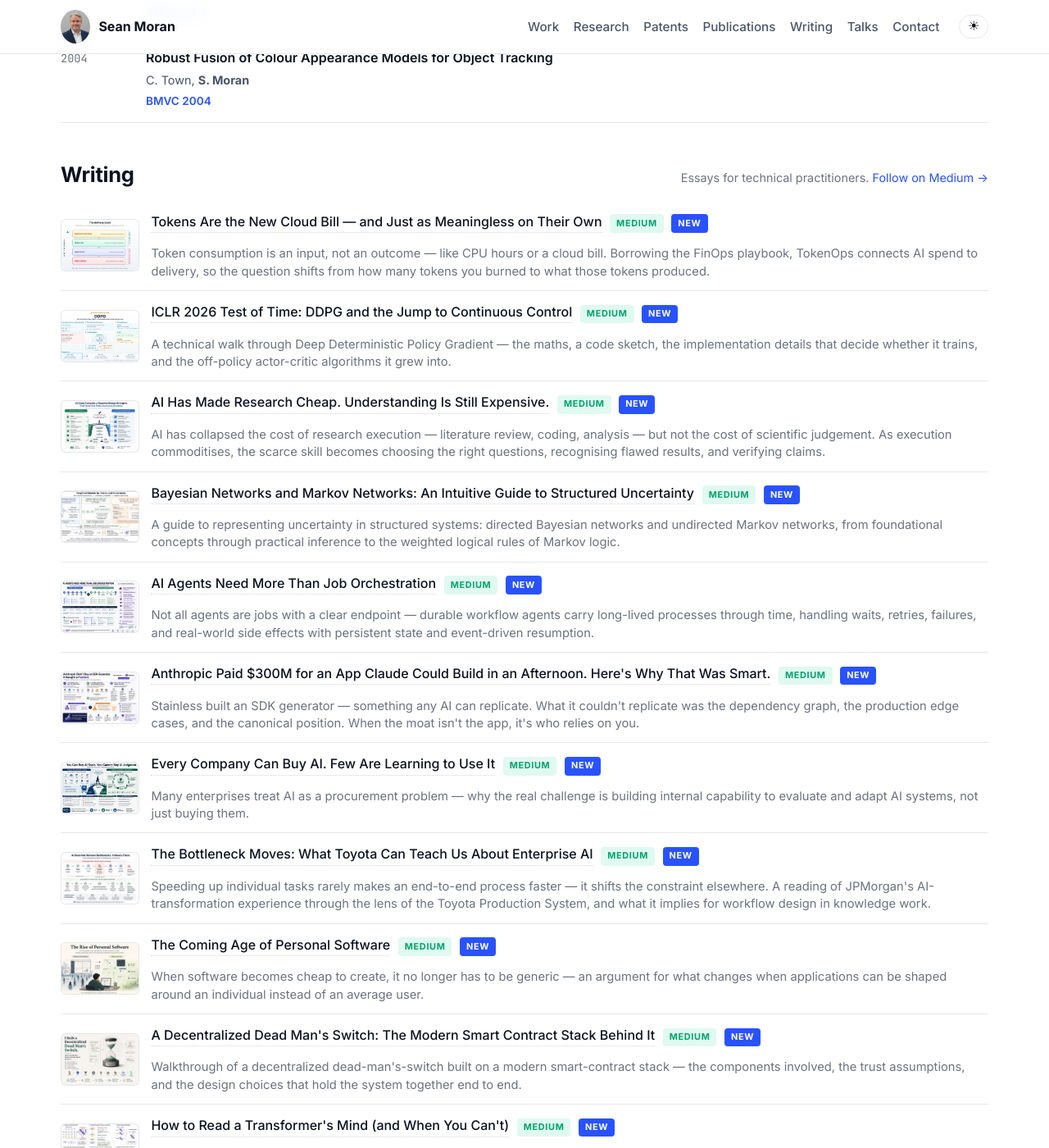
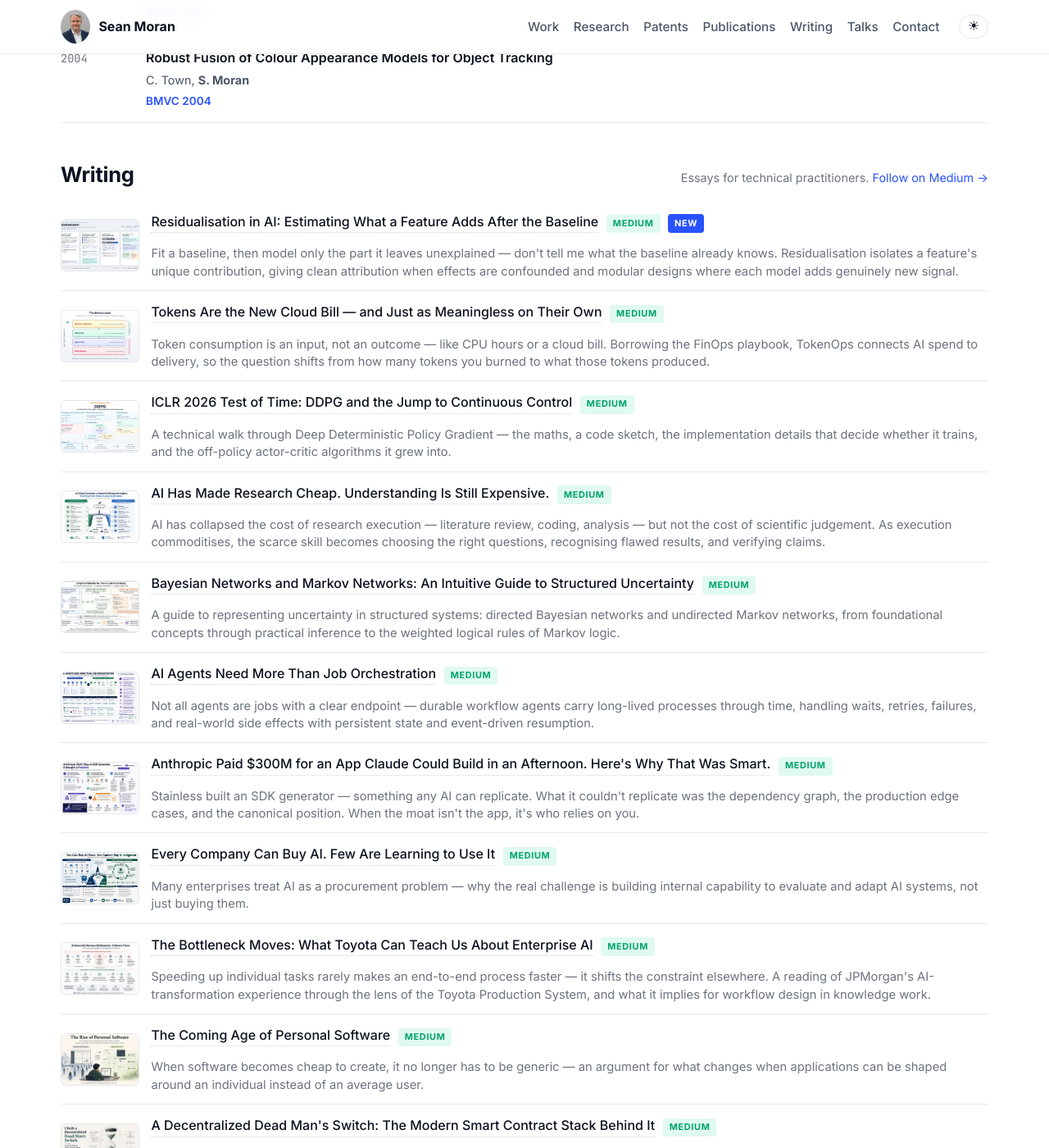
Before and after one commit to sjmoran/sjmoran.github.io, a Jekyll site: the page built from index.md, in a window 1280 px wide and 1400 px high, scrolled down 15084 px. Shown: the whole window at 82% size. Built offline with Jekyll 4.4.1, drawn with Linux system fonts in a browser that asks for light colours.

Commit message:
writing: add Residualisation article, retire stale New badges
New top entry linking the Medium piece 'Residualisation in AI:
Estimating What a Feature Adds After the Baseline', using the
landscape infographic as its thumbnail. Drops the 'New' badge from
all prior entries so it now marks only the latest article.

Co-Authored-By: Claude Opus 4.8 (1M context) <noreply@anthropic.com>

```diff
--- a/_includes/writing.html
+++ b/_includes/writing.html
@@ -6,12 +6,22 @@
 
   <ul class="writing-list">
     <li>
+      <a class="writing-thumb" href="https://medium.com/@sean.j.moran/residualisation-in-ai-estimating-what-a-feature-adds-after-the-baseline-96598ce50e6d" target="_blank" rel="noopener" aria-hidden="true" tabindex="-1">
+        <img src="/img/writing/residualisation.jpg" alt="">
+      </a>
+      <div class="writing-meta">
+        <a href="https://medium.com/@sean.j.moran/residualisation-in-ai-estimating-what-a-feature-adds-after-the-baseline-96598ce50e6d" target="_blank" rel="noopener">Residualisation in AI: Estimating What a Feature Adds After the Baseline</a>
+        <span class="badge badge-medium">Medium</span><span class="badge badge-new">New</span>
+        <p class="writing-blurb">Fit a baseline, then model only the part it leaves unexplained — don't tell me what the baseline already knows. Residualisation isolates a feature's unique contribution, giving clean attribution when effects are confounded and modular designs where each model adds genuinely new signal.</p>
+      </div>
+    </li>
+    <li>
       <a class="writing-thumb" href="https://medium.com/@sean.j.moran/tokenops-ai-token-spend-is-infrastructure-not-impact-8fefadd99574" target="_blank" rel="noopener" aria-hidden="true" tabindex="-1">
         <img src="/img/writing/tokenops-delivery-stack.jpg" alt="">
       </a>
       <div class="writing-meta">
         <a href="https://medium.com/@sean.j.moran/tokenops-ai-token-spend-is-infrastructure-not-impact-8fefadd99574" target="_blank" rel="noopener">Tokens Are the New Cloud Bill — and Just as Meaningless on Their Own</a>
-        <span class="badge badge-medium">Medium</span><span class="badge badge-new">New</span>
+        <span class="badge badge-medium">Medium</span>
         <p class="writing-blurb">Token consumption is an input, not an outcome — like CPU hours or a cloud bill. Borrowing the FinOps playbook, TokenOps connects AI spend to delivery, so the question shifts from how many tokens you burned to what those tokens produced.</p>
       </div>
     </li>
@@ -21,7 +31,7 @@
       </a>
       <div class="writing-meta">
         <a href="https://medium.com/@sean.j.moran/iclr-2026-test-of-time-ddpg-and-the-jump-to-continuous-control-f1216ffed895" target="_blank" rel="noopener">ICLR 2026 Test of Time: DDPG and the Jump to Continuous Control</a>
-        <span class="badge badge-medium">Medium</span><span class="badge badge-new">New</span>
+        <span class="badge badge-medium">Medium</span>
         <p class="writing-blurb">A technical walk through Deep Deterministic Policy Gradient — the maths, a code sketch, the implementation details that decide whether it trains, and the off-policy actor-critic algorithms it grew into.</p>
       </div>
     </li>
@@ -31,7 +41,7 @@
       </a>
       <div class="writing-meta">
         <a href="https://medium.com/@sean.j.moran/ai-has-made-research-cheap-understanding-is-still-expensive-ae36da3f5205" target="_blank" rel="noopener">AI Has Made Research Cheap. Understanding Is Still Expensive.</a>
-        <span class="badge badge-medium">Medium</span><span class="badge badge-new">New</span>
+        <span class="badge badge-medium">Medium</span>
         <p class="writing-blurb">AI has collapsed the cost of research execution — literature review, coding, analysis — but not the cost of scientific judgement. As execution commoditises, the scarce skill becomes choosing the right questions, recognising flawed results, and verifying claims.</p>
       </div>
     </li>
@@ -41,7 +51,7 @@
       </a>
       <div class="writing-meta">
         <a href="https://medium.com/@sean.j.moran/bayesian-networks-and-markov-networks-an-intuitive-guide-to-structured-uncertainty-a6a32180fe15" target="_blank" rel="noopener">Bayesian Networks and Markov Networks: An Intuitive Guide to Structured Uncertainty</a>
-        <span class="badge badge-medium">Medium</span><span class="badge badge-new">New</span>
+        <span class="badge badge-medium">Medium</span>
         <p class="writing-blurb">A guide to representing uncertainty in structured systems: directed Bayesian networks and undirected Markov networks, from foundational concepts through practical inference to the weighted logical rules of Markov logic.</p>
       </div>
     </li>
@@ -51,7 +61,7 @@
       </a>
       <div class="writing-meta">
         <a href="https://medium.com/@sean.j.moran/ai-agents-need-more-than-job-orchestration-43e493bb4749" target="_blank" rel="noopener">AI Agents Need More Than Job Orchestration</a>
-        <span class="badge badge-medium">Medium</span><span class="badge badge-new">New</span>
+        <span class="badge badge-medium">Medium</span>
         <p class="writing-blurb">Not all agents are jobs with a clear endpoint — durable workflow agents carry long-lived processes through time, handling waits, retries, failures, and real-world side effects with persistent state and event-driven resumption.</p>
       </div>
     </li>
@@ -61,7 +71,7 @@
       </a>
       <div class="writing-meta">
         <a href="https://medium.com/@sean.j.moran/anthropic-did-not-buy-an-sdk-generator-it-bought-a-position-in-the-ai-stack-6b3c8a9ebe52" target="_blank" rel="noopener">Anthropic Paid $300M for an App Claude Could Build in an Afternoon. Here's Why That Was Smart.</a>
-        <span class="badge badge-medium">Medium</span><span class="badge badge-new">New</span>
+        <span class="badge badge-medium">Medium</span>
         <p class="writing-blurb">Stainless built an SDK generator — something any AI can replicate. What it couldn't replicate was the dependency graph, the production edge cases, and the canonical position. When the moat isn't the app, it's who relies on you.</p>
       </div>
     </li>
@@ -71,7 +81,7 @@
       </a>
       <div class="writing-meta">
         <a href="https://medium.com/@sean.j.moran/you-can-buy-ai-tools-you-cannot-buy-ai-judgment-9be25853e872" target="_blank" rel="noopener">Every Company Can Buy AI. Few Are Learning to Use It</a>
-        <span class="badge badge-medium">Medium</span><span class="badge badge-new">New</span>
+        <span class="badge badge-medium">Medium</span>
         <p class="writing-blurb">Many enterprises treat AI as a procurement problem — why the real challenge is building internal capability to evaluate and adapt AI systems, not just buying them.</p>
       </div>
     </li>
@@ -81,7 +91,7 @@
       </a>
       <div class="writing-meta">
         <a href="https://medium.com/@sean.j.moran/ai-does-not-remove-bottlenecks-it-moves-them-68965b3692b2" target="_blank" rel="noopener">The Bottleneck Moves: What Toyota Can Teach Us About Enterprise AI</a>
-        <span class="badge badge-medium">Medium</span><span class="badge badge-new">New</span>
+        <span class="badge badge-medium">Medium</span>
         <p class="writing-blurb">Speeding up individual tasks rarely makes an end-to-end process faster — it shifts the constraint elsewhere. A reading of JPMorgan's AI-transformation experience through the lens of the Toyota Production System, and what it implies for workflow design in knowledge work.</p>
       </div>
     </li>
@@ -91,7 +101,7 @@
       </a>
       <div class="writing-meta">
         <a href="https://medium.com/@sean.j.moran/the-coming-age-of-personal-software-e2fff0a9e3d2" target="_blank" rel="noopener">The Coming Age of Personal Software</a>
-        <span class="badge badge-medium">Medium</span><span class="badge badge-new">New</span>
+        <span class="badge badge-medium">Medium</span>
         <p class="writing-blurb">When software becomes cheap to create, it no longer has to be generic — an argument for what changes when applications can be shaped around an individual instead of an average user.</p>
       </div>
     </li>
@@ -101,7 +111,7 @@
       </a>
       <div class="writing-meta">
         <a href="https://medium.com/@sean.j.moran/i-built-a-decentralized-dead-mans-switch-here-s-the-modern-smart-contract-stack-behind-it-b2ac1195a7a6" target="_blank" rel="noopener">A Decentralized Dead Man's Switch: The Modern Smart Contract Stack Behind It</a>
-        <span class="badge badge-medium">Medium</span><span class="badge badge-new">New</span>
+        <span class="badge badge-medium">Medium</span>
         <p class="writing-blurb">Walkthrough of a decentralized dead-man's-switch built on a modern smart-contract stack — the components involved, the trust assumptions, and the design choices that hold the system together end to end.</p>
       </div>
     </li>
@@ -111,7 +121,7 @@
       </a>
       <div class="writing-meta">
         <a href="https://medium.com/data-science-collective/how-to-read-a-transformers-mind-and-when-you-can-t-ccaedf4b83ea" target="_blank" rel="noopener">How to Read a Transformer's Mind (and When You Can't)</a>
-        <span class="badge badge-medium">Medium</span><span class="badge badge-new">New</span>
+        <span class="badge badge-medium">Medium</span>
         <p class="writing-blurb">What attention maps, residual streams, and hidden states can tell you about a transformer's internal computation, and the limits of current mechanistic-interpretability techniques.</p>
       </div>
     </li>
@@ -121,7 +131,7 @@
       </a>
       <div class="writing-meta">
         <a href="https://medium.com/@sean.j.moran/the-twelve-practical-patterns-i-wish-id-known-when-i-started-tinkering-with-forecasting-models-e88ae609ab27" target="_blank" rel="noopener">The Twelve Practical Patterns I Wish I'd Known When I Started Tinkering with Forecasting Models</a>
-        <span class="badge badge-medium">Medium</span><span class="badge badge-new">New</span>
+        <span class="badge badge-medium">Medium</span>
         <p class="writing-blurb">Practical lessons from time-series forecasting: split design, leakage, calibrated baselines, drift detection, and the recurring failure modes of naive models.</p>
       </div>
     </li>
@@ -131,7 +141,7 @@
       </a>
       <div class="writing-meta">
         <a href="https://medium.com/data-science-collective/effective-claude-code-workflows-in-2026-what-changed-and-what-works-now-c93ebc6f8f50" target="_blank" rel="noopener">Effective Claude Code Workflows in 2026: What Changed and What Works Now</a>
-        <span class="badge badge-medium">Medium</span><span class="badge badge-new">New</span>
+        <span class="badge badge-medium">Medium</span>
         <p class="writing-blurb">A working notebook on Claude Code in 2026 — hooks, skills, sub-agents, plan mode, and the workflow patterns that have proven useful in practice.</p>
       </div>
     </li>
@@ -141,7 +151,7 @@
       </a>
       <div class="writing-meta">
         <a href="https://medium.com/@sean.j.moran/before-chatgpt-the-2017-openai-emails-are-a-time-capsule-from-the-pre-transformer-agi-race-8f3a5d2a597c" target="_blank" rel="noopener">Before ChatGPT: The 2017 OpenAI Emails Are a Time Capsule from the Pre-Transformer AGI Race</a>
-        <span class="badge badge-medium">Medium</span><span class="badge badge-new">New</span>
+        <span class="badge badge-medium">Medium</span>
         <p class="writing-blurb">A reading of the released OpenAI emails as a record of how AGI strategy looked in the year before the transformer architecture reshaped the field.</p>
       </div>
     </li>
@@ -161,7 +171,7 @@
       </a>
       <div class="writing-meta">
         <a href="https://medium.com/@sean.j.moran/i-analyzed-every-yc-company-from-winter-2024-to-winter-2026-heres-what-s-actually-changing-2e9d9d40d0da" target="_blank" rel="noopener">I Analyzed Every YC Company From Winter 2024 to Winter 2026</a>
-        <span class="badge badge-medium">Medium</span><span class="badge badge-new">New</span>
+        <span class="badge badge-medium">Medium</span>
         <p class="writing-blurb">Two years of Y Combinator batches read as a signal about the AI market: which categories are growing, which are commoditising, and where founders are positioned against consensus.</p>
       </div>
     </li>
```
Also changed, not shown: img/writing/residualisation.jpg (added).
